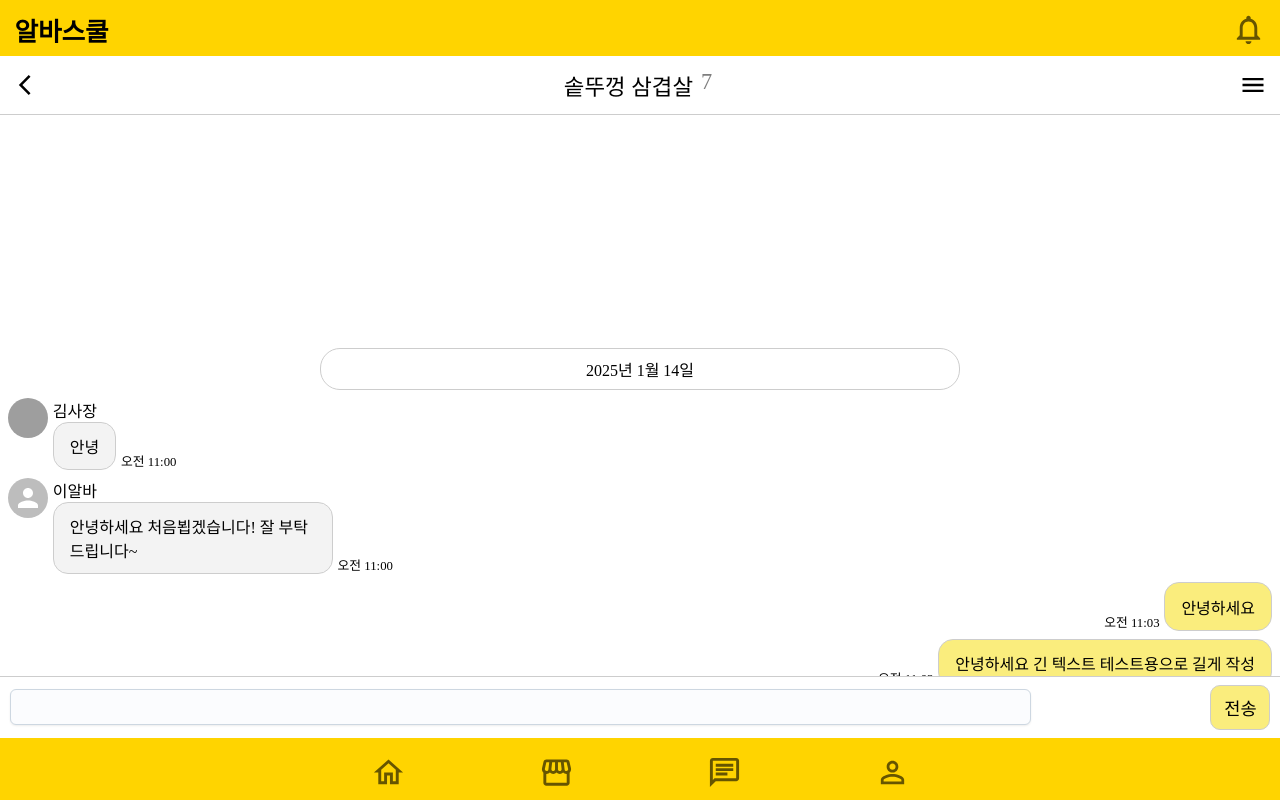
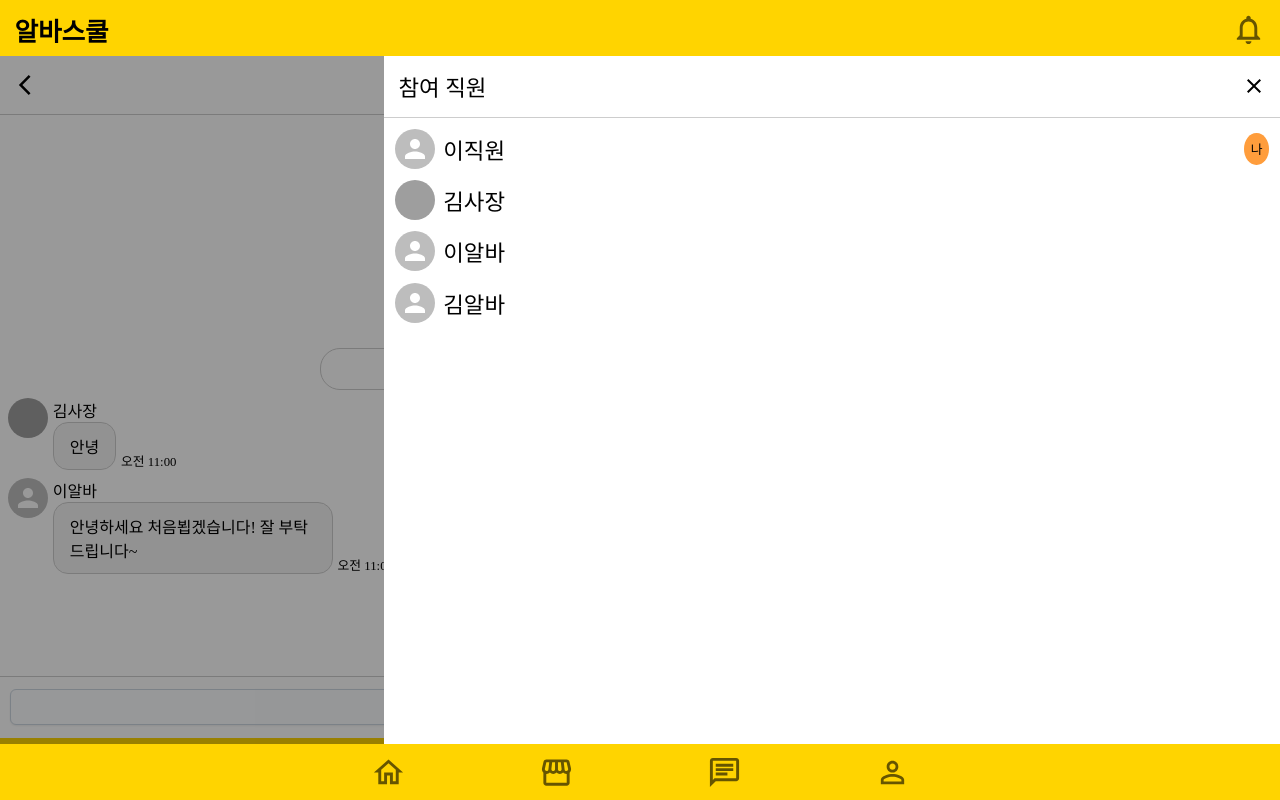
Before and after one commit to leejjorang/albaschool_frontend, a React (Vite) app: page /chats/1 in a window 1280 px wide. Both pictures are taken after a click on the icon 1253 px from the left and 84 px from the top of the page. Built offline with nearby package versions, Linux system fonts and the light colour scheme; grey boxes are pictures that could not be loaded; a web font is replaced by a local one.

Commit message:
Feat: 채팅방 목록(공통) 컴포넌트화 및 스타일 구현

```diff
--- /dev/null
+++ b/src/components/chat/ChatMenu.tsx
@@ -0,0 +1,50 @@
+import styled from "styled-components";
+import ClearOutlinedIcon from '@mui/icons-material/ClearOutlined';
+import Profile from "./Profile";
+
+const ChatMenu = ({toggleMenu}: {toggleMenu: () => void}) => {
+  return (
+    <BackgroundStyle>
+      <ChatMenuStyle>
+        <MenuHeaderStyle>
+          <p>참여 직원</p>
+          <ClearOutlinedIcon onClick={toggleMenu} />
+        </MenuHeaderStyle>
+        <div>
+          <Profile name="이직원" my={true} />
+          <Profile name="김사장" profile="https://picsum.photos/id/49/200/300.jpg" />
+          <Profile name="이알바" />
+          <Profile name="김알바" />
+        </div>
+      </ChatMenuStyle>
+    </BackgroundStyle>
+  );
+};
+
+export default ChatMenu;
+
+
+const BackgroundStyle = styled.div`
+  position: fixed;
+  top: 3.5rem;
+  left: 0;
+  right: 0;
+  z-index: 20;
+  height: 86vh;
+  background-color: rgba(0, 0, 0, 0.4);
+`
+
+const ChatMenuStyle = styled.div`
+  background-color: #ffffff;
+  width: 70%;
+  height: 100%;
+  float: right;
+`
+
+const MenuHeaderStyle = styled.div`
+  display: flex;
+  justify-content: space-between;
+  align-items: center;
+  padding: 0.9rem;
+  border-bottom: 1px solid #CDCDCD;
+`
--- /dev/null
+++ b/src/components/chat/Profile.tsx
@@ -0,0 +1,48 @@
+import styled from 'styled-components';
+import Avatar from '@mui/material/Avatar';
+
+interface ProfileProps {
+  name: string;
+  profile?: string;
+  my?: boolean;
+}
+
+const Profile: React.FC<ProfileProps> = ({name, profile, my}) => {
+  return (
+    <ProfileBoxStyle>
+      <ProfileStyle>
+        <Avatar alt={name} src={profile} />
+        <p>{name}</p>
+      </ProfileStyle>
+
+      {my && <span>나</span>}
+    </ProfileBoxStyle>
+  );
+}
+
+export default Profile;
+
+
+const ProfileBoxStyle = styled.div`
+  display: flex;
+  justify-content: space-between;
+  align-items: center;
+  margin: 0.7rem;
+
+  span {
+    background-color: #FF9D3C;
+    padding: 0.4rem;
+    border-radius: 50%;
+    font-size: 0.8rem
+  }
+`
+
+const ProfileStyle = styled.div`
+  display: flex;
+  align-items: center;
+  gap: 0.5rem;
+
+  p {
+    font-size: 1.3rem;
+  }
+`
--- a/src/pages/common/ChatRoom.tsx
+++ b/src/pages/common/ChatRoom.tsx
@@ -3,20 +3,29 @@ import ArrowBackIosOutlinedIcon from '@mui/icons-material/ArrowBackIosOutlined';
 import MenuOutlinedIcon from '@mui/icons-material/MenuOutlined';
 import Textarea from '@mui/joy/Textarea';
 import ChatBox from '../../components/chat/ChatBox';
+import ChatMenu from '../../components/chat/ChatMenu';
+import { useState } from 'react';
 
 const ChatRoom = () => {
   const storeTitle: string = '솥뚜껑 삼겹살';
   const headCount: number = 7;
 
+  const [menuOpen, setMenuOpen] = useState(false);
+  const toggleMenu = () => {
+    setMenuOpen(!menuOpen);
+  }
+
   return (
     <div>
       <ChatRoomHeaderStyle>
+        {menuOpen && <ChatMenu toggleMenu={toggleMenu} />}
+
         <ArrowBackIosOutlinedIcon />
         <span>
           <p>{storeTitle}</p>
           <p style={{color: '#7E7E7E'}}>{headCount}</p>
         </span>
-        <MenuOutlinedIcon sx={{ fontSize: 28 }} />
+        <MenuOutlinedIcon sx={{ fontSize: 28 }} onClick={toggleMenu} />
       </ChatRoomHeaderStyle>
       <ChatBox />
       <ChatInputBoxStyle>
```
